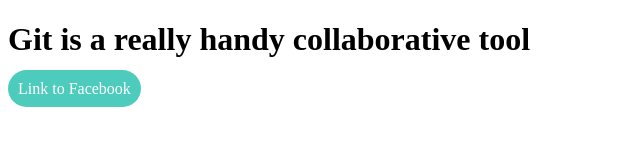
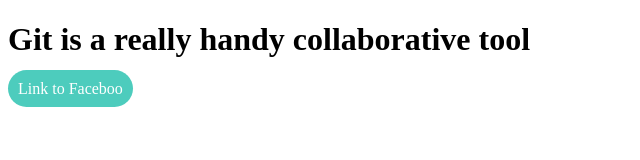
Before and after one commit to nachoal/test-repo, a plain HTML site: page index.html in a window 1280 px wide. Shown: the full height of the page, 0-640 px from the left. Drawn offline with Linux system fonts and the light colour scheme.

Commit message:
Add typo

```diff
--- a/index.html
+++ b/index.html
@@ -9,6 +9,6 @@
 <body>
     <h1>Git is a really handy collaborative tool</h1>
 
-    <a class='btn'href="https://google.com">Link to Facebook</a>
+    <a class='btn'href="https://google.com">Link to Faceboo</a>
 </body>
 </html>
```
